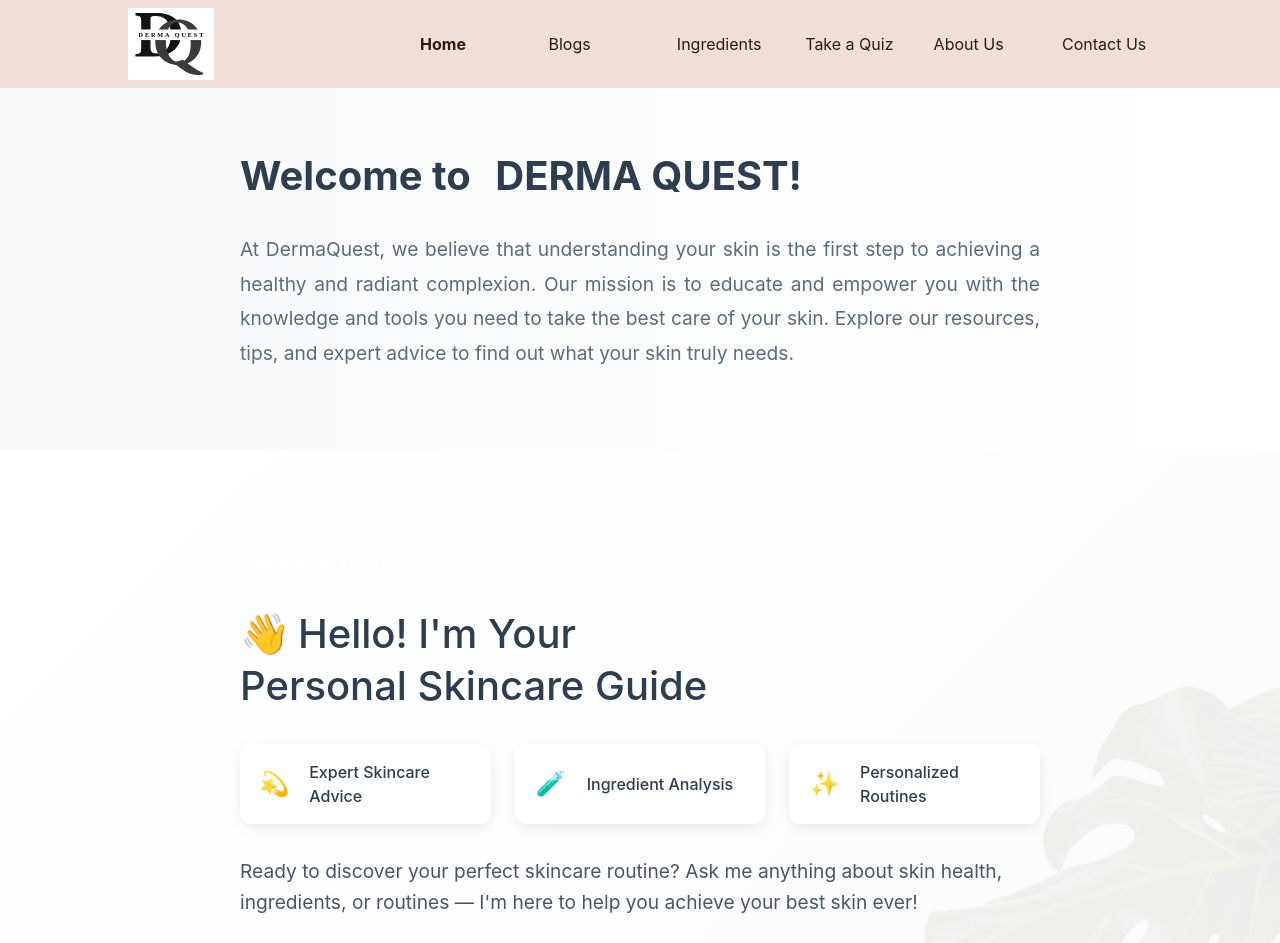
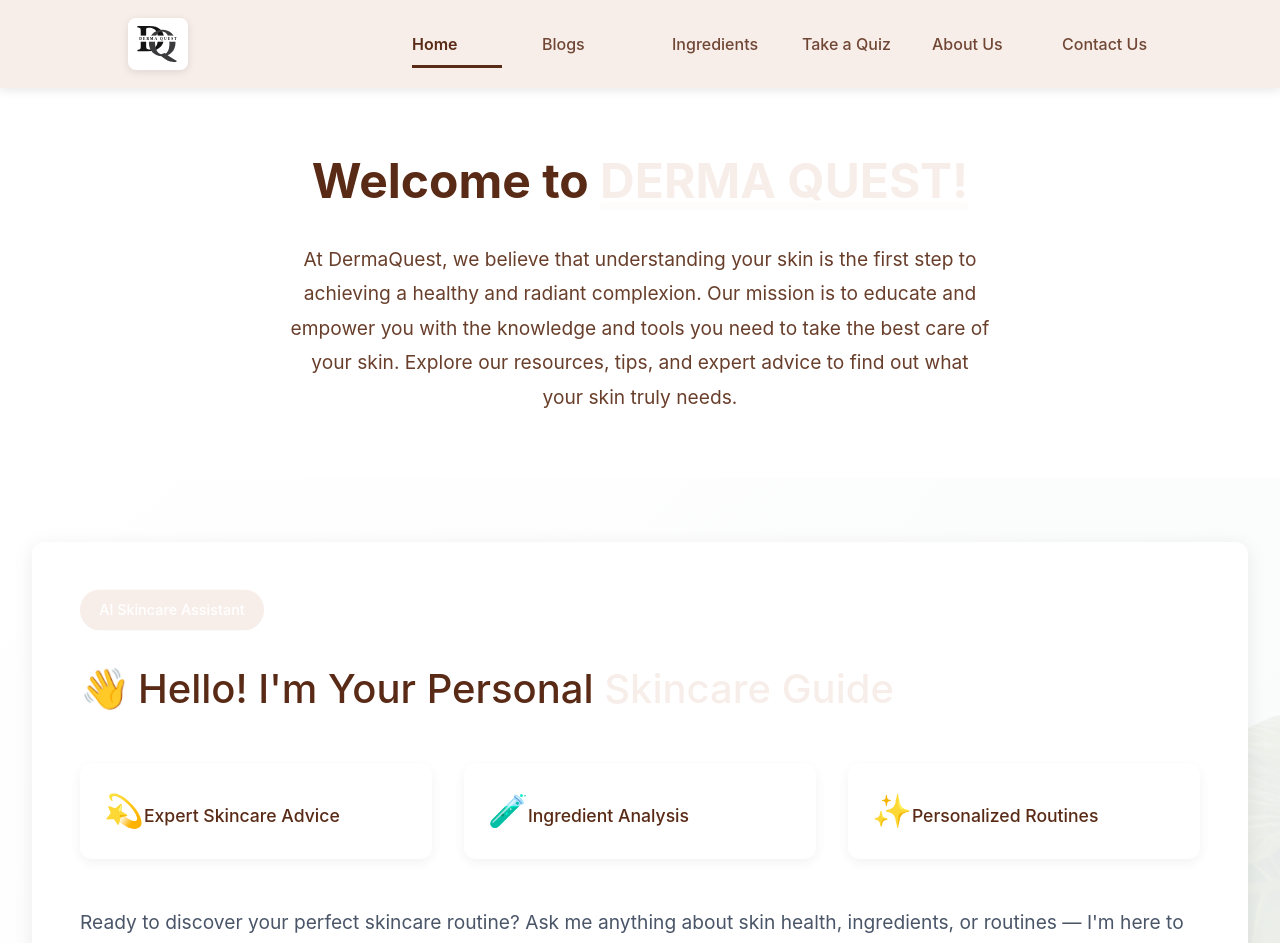
Before and after one commit to NiyatiGarg/DermaQuest, a React (Create React App) app: page / in a window 1280 px wide. Shown: the top 943 px of the page. Built offline with nearby package versions, Linux system fonts and the light colour scheme.

Commit message:
enhanced ui

```diff
--- a/src/pages/Header.css
+++ b/src/pages/Header.css
@@ -29,3 +29,162 @@
 
 
 }
+
+/* Header Styles */
+.header {
+  position: sticky;
+  top: 0;
+  z-index: 1000;
+  padding: 0.5rem 10vw;
+  background-color: var(--theme-color);
+  transition: background-color 0.3s ease;
+  box-shadow: 0 2px 10px rgba(0, 0, 0, 0.1);
+}
+
+.header-content {
+  display: flex;
+  align-items: center;
+  justify-content: space-between;
+  max-width: 1400px;
+  margin: 0 auto;
+  height: 72px;
+}
+
+.logo-container {
+  display: flex;
+  align-items: center;
+}
+
+.app-logo {
+  height: 52px;
+  padding: 8px;
+  background: white;
+  border-radius: 8px;
+  box-shadow: 0 2px 8px rgba(0, 0, 0, 0.1);
+  transition: transform 0.3s ease;
+}
+
+.app-logo:hover {
+  transform: translateY(-2px);
+}
+
+.nav-menu {
+  display: flex;
+  align-items: center;
+  gap: 2.5rem;
+}
+
+.nav-link {
+  position: relative;
+  padding: 0.5rem 0;
+  color: var(--contrast-color);
+  text-decoration: none;
+  font-size: 1rem;
+  font-weight: 500;
+  transition: all 0.3s ease;
+  opacity: 0.85;
+}
+
+.nav-link:hover {
+  opacity: 1;
+  color: var(--contrast-color);
+}
+
+.nav-link::after {
+  content: '';
+  position: absolute;
+  bottom: -4px;
+  left: 0;
+  width: 100%;
+  height: 3px;
+  background-color: var(--contrast-color);
+  transform: scaleX(0);
+  transform-origin: right;
+  transition: transform 0.3s ease;
+}
+
+.nav-link:hover::after {
+  transform: scaleX(1);
+  transform-origin: left;
+}
+
+.active-nav-link {
+  font-weight: 600;
+  opacity: 1;
+}
+
+.active-nav-link::after {
+  transform: scaleX(1);
+}
+
+/* Mobile Menu Icon */
+.mobile-menu-icon {
+  display: none;
+  font-size: 2rem;
+  color: var(--contrast-color);
+  background: none;
+  border: none;
+  padding: 0.5rem;
+  cursor: pointer;
+  transition: transform 0.3s ease;
+}
+
+.mobile-menu-icon:hover {
+  transform: scale(1.1);
+}
+
+/* Media Queries */
+@media (max-width: 1200px) {
+  .header {
+    padding: 0.5rem 5vw;
+  }
+
+  .nav-menu {
+    gap: 2rem;
+  }
+}
+
+@media (max-width: 992px) {
+  .nav-menu {
+    gap: 1.5rem;
+  }
+
+  .nav-link {
+    font-size: 0.95rem;
+  }
+}
+
+@media (max-width: 768px) {
+  .header {
+    padding: 0.5rem 1rem;
+  }
+
+  .header-content {
+    height: 60px;
+  }
+
+  .app-logo {
+    height: 44px;
+  }
+
+  .nav-menu {
+    display: none;
+  }
+
+  .mobile-menu-icon {
+    display: block;
+  }
+
+  .mobile-menu-open {
+    display: flex;
+    flex-direction: column;
+    position: absolute;
+    top: 100%;
+    left: 0;
+    right: 0;
+    background-color: var(--theme-color);
+    padding: 1rem;
+    gap: 1rem;
+    box-shadow: 0 4px 12px rgba(0, 0, 0, 0.1);
+  }
+}
--- a/src/pages/Header.js
+++ b/src/pages/Header.js
@@ -1,87 +1,106 @@
 // Header.js
 
-import React, { useEffect, useState, useContext } from 'react';
+import React, { useEffect, useContext } from 'react';
 import { NavLink, useLocation } from 'react-router-dom';
 import Logo from '../aa.svg';
-
 import { AppContext } from '../AppContext';
 import './Header.css';
 import SideNav from './components/SideNav';
-
 import { RiMenu2Fill } from "react-icons/ri";
 
+const Header = () => {
+    const {
+        pageTheme,
+        setPageTheme,
+        isSmallScreen,
+        openSideNav,
+        setOpenSideNav,
+        setContrastColor,
+        contrastColor
+    } = useContext(AppContext);
 
-const Header = () => {
-
-    const { pageTheme, setPageTheme, isSmallScreen, openSideNav, setOpenSideNav, setContrastColor } = useContext(AppContext);
-
-    const location = useLocation(); // Get the current location object
-const currentPath = location.pathname;
+    const location = useLocation();
 
     const ColorsArray = [
-        { pagename: '/', theme: 'rgb(239, 223, 216)' },
-        { pagename: '/quiz', theme: 'rgb(213, 228, 205)' },
-        { pagename: '/about', theme: 'rgb(195, 211, 240)' },
-        { pagename: '/contact', theme: 'rgb(219, 194, 203)' },
-        { pagename: '/ingredients', theme: 'rgb(182, 210, 231)' },
-        { pagename: '/blogs', theme: 'rgb(208, 195, 212)' },
+        { pagename: '/', theme: 'rgb(247, 238, 234)' },        // Softer pink
+        { pagename: '/quiz', theme: 'rgb(234, 242, 230)' },    // Soft sage green
+        { pagename: '/about', theme: 'rgb(230, 237, 247)' },   // Soft blue
+        { pagename: '/contact', theme: 'rgb(242, 234, 238)' }, // Soft rose
+        { pagename: '/ingredients', theme: 'rgb(230, 240, 247)' }, // Soft sky blue
+        { pagename: '/blogs', theme: 'rgb(238, 234, 242)' },   // Soft purple
     ];
-     const ContrastColors= [
-      { pagename: '/', theme: 'rgb(51, 24, 12)' },
-        { pagename: '/quiz', theme: 'rgb(75, 100, 61)' },
-        { pagename: '/about', theme: 'rgb(65, 79, 106)' },
-        { pagename: '/contact', theme: 'rgb(95, 48, 65)' },
-        { pagename: '/ingredients', theme: 'rgb(24, 56, 79)' },
-        { pagename: '/blogs', theme: 'rgb(55, 35, 61)' },
-     ]
+
+    const ContrastColors = [
+        { pagename: '/', theme: 'rgb(89, 42, 21)' },          // Deep brown
+        { pagename: '/quiz', theme: 'rgb(52, 89, 42)' },      // Forest green
+        { pagename: '/about', theme: 'rgb(42, 63, 89)' },     // Navy blue
+        { pagename: '/contact', theme: 'rgb(89, 42, 63)' },   // Deep rose
+        { pagename: '/ingredients', theme: 'rgb(21, 63, 89)' }, // Deep blue
+        { pagename: '/blogs', theme: 'rgb(63, 42, 89)' },     // Deep purple
+    ];
 
     useEffect(() => {
-        let matchedColor = ColorsArray.find(item => item.pagename==location.pathname)?.theme;
+        const matchedColor = ColorsArray.find(item => item.pagename === location.pathname)?.theme;
         if (matchedColor) {
-          setPageTheme(matchedColor);
+            setPageTheme(matchedColor);
+            document.documentElement.style.setProperty('--theme-color', matchedColor);
         }
-        let matchedContrast = ContrastColors.find(item => item.pagename==location.pathname)?.theme;
+
+        const matchedContrast = ContrastColors.find(item => item.pagename === location.pathname)?.theme;
         if (matchedContrast) {
-          setContrastColor(matchedContrast);
+            setContrastColor(matchedContrast);
+            document.documentElement.style.setProperty('--contrast-color', matchedContrast);
         }
-      }, [location.pathname]);
+    }, [location.pathname, setPageTheme, setContrastColor]);
+
+    const toggleSideNav = () => {
+        setOpenSideNav(!openSideNav);
+    };
 
     return (
+        <>
+            <header className="header" style={{ backgroundColor: pageTheme }}>
+                <div className="header-content">
+                    <div className="logo-container">
+                        <img src={Logo} alt="DermaQuest Logo" className="app-logo" />
+                    </div>
 
-        <>
-        <header className="d-flex align-items-center justify-content-between parent" style={{ display: 'flex', padding: '0vh 10vw', backgroundColor: pageTheme, overflow: 'scroll' }}>
-                <img src={Logo} style={{height: '72px', padding: '5px', background: 'white'}} alt='appLogo' className='appLogo my-2'/>
-            <nav className='d-flex align-items-center ' style={{ gap: '3vw' }}>
-                <NavLink className={({ isActive }) => isActive ? "nav-link active-nav-link font-mobile" : "nav-link font-mobile"} exact to="/" >Home</NavLink>
-                <NavLink className={({ isActive }) => isActive ? "nav-link active-nav-link font-mobile" : "nav-link font-mobile"} exact to="/blogs">Blogs</NavLink>
-                <NavLink className={({ isActive }) => isActive ? "nav-link active-nav-link font-mobile" : "nav-link font-mobile"} exact to="/ingredients" >Ingredients</NavLink>
-                <NavLink className={({ isActive }) => isActive ? "nav-link active-nav-link font-mobile" : "nav-link font-mobile"} to="/quiz" >Take a Quiz</NavLink>
-                <NavLink className={({ isActive }) => isActive ? "nav-link active-nav-link font-mobile" : "nav-link font-mobile"} to="/about" >About Us</NavLink>
-                <NavLink className={({ isActive }) => isActive ? "nav-link active-nav-link font-mobile" : "nav-link font-mobile"} to="/contact" >Contact Us</NavLink>
-            </nav>
-        </header>
+                    <nav className={`nav-menu ${openSideNav && isSmallScreen ? 'mobile-menu-open' : ''}`}>
+                        <NavLink className={({ isActive }) => isActive ? "nav-link active-nav-link" : "nav-link"} to="/">
+                            Home
+                        </NavLink>
+                        <NavLink className={({ isActive }) => isActive ? "nav-link active-nav-link" : "nav-link"} to="/blogs">
+                            Blogs
+                        </NavLink>
+                        <NavLink className={({ isActive }) => isActive ? "nav-link active-nav-link" : "nav-link"} to="/ingredients">
+                            Ingredients
+                        </NavLink>
+                        <NavLink className={({ isActive }) => isActive ? "nav-link active-nav-link" : "nav-link"} to="/quiz">
+                            Take a Quiz
+                        </NavLink>
+                        <NavLink className={({ isActive }) => isActive ? "nav-link active-nav-link" : "nav-link"} to="/about">
+                            About Us
+                        </NavLink>
+                        <NavLink className={({ isActive }) => isActive ? "nav-link active-nav-link" : "nav-link"} to="/contact">
+                            Contact Us
+                        </NavLink>
+                    </nav>
 
-        {/* menuIcon for mobile view */}
-              {isSmallScreen?
-                <>
-                <div className='align-items-start justify-content-start d-flex p-4' style={{}}>
-                    <RiMenu2Fill style={{fontSize: '2.5rem'}} onClick={()=>setOpenSideNav(!openSideNav)}/>
-                  </div>
-                  {openSideNav?
-                    <>
-                    <SideNav/>
-                    </>
-                  :
-                  null
-                  }
-                </>
+                    {isSmallScreen && (
+                        <button
+                            className="mobile-menu-icon"
+                            onClick={toggleSideNav}
+                            aria-label="Toggle navigation menu"
+                        >
+                            <RiMenu2Fill />
+                        </button>
+                    )}
+                </div>
+            </header>
 
-                :null
-              }
+            {isSmallScreen && openSideNav && <SideNav />}
         </>
-
-
     );
-}
+};
 
 export default Header;
--- a/src/pages/Home.css
+++ b/src/pages/Home.css
@@ -1,45 +1,73 @@
 /* Base styles */
+:root {
+  --max-width: 1400px;
+  --section-padding: 4rem 0;
+  --border-radius: 12px;
+  --transition-ease: all 0.3s cubic-bezier(0.4, 0, 0.2, 1);
+}
+
 .app-container {
-  overflow-x: hidden;
-  overflow-y: visible;
+  min-height: 100vh;
+  background: linear-gradient(
+    135deg,
+    rgba(255, 255, 255, 0.95),
+    rgba(var(--theme-color-rgb), 0.05)
+  );
 }
 
 /* Hero Section */
 .hero-section {
-  padding: 4rem 10vw;
-  background: linear-gradient(to right, #f8f9fa, #ffffff);
+  padding: var(--section-padding);
+  max-width: var(--max-width);
+  margin: 0 auto;
 }
 
 .hero-content {
   max-width: 800px;
   margin: 0 auto;
+  text-align: center;
 }
 
 .hero-title {
-  font-size: 2.5rem;
-  font-weight: bold;
+  font-size: 3rem;
+  font-weight: 700;
+  color: var(--contrast-color);
   margin-bottom: 2rem;
-  color: #2c3e50;
+  line-height: 1.2;
 }
 
 .brand-highlight {
   color: var(--theme-color);
-  padding-left: 15px;
+  position: relative;
+  display: inline-block;
+}
+
+.brand-highlight::after {
+  content: '';
+  position: absolute;
+  bottom: 0;
+  left: 0;
+  width: 100%;
+  height: 8px;
+  background: var(--theme-color);
+  opacity: 0.2;
+  border-radius: 4px;
 }
 
 .hero-description {
   font-size: 1.2rem;
   line-height: 1.8;
-  color: #5a6c7d;
-  text-align: justify;
+  color: var(--contrast-color);
+  opacity: 0.9;
+  max-width: 700px;
+  margin: 0 auto;
 }
 
 /* Consultation Section */
 .consultation-section {
   position: relative;
-  min-height: 70vh;
+  padding: var(--section-padding);
   background: linear-gradient(135deg, rgba(255,255,255,0.85), rgba(248,249,250,0.85));
-  padding: 4rem 0;
   overflow: hidden;
 }
 
@@ -63,9 +91,9 @@
 
 .consultation-container {
   position: relative;
-  max-width: 1200px;
+  max-width: var(--max-width);
   margin: 0 auto;
-  padding: 0 4rem;
+  padding: 0 2rem;
   z-index: 1;
 }
 
@@ -99,48 +127,34 @@
   filter: drop-shadow(0 0 8px rgba(var(--theme-color-rgb), 0.2));
 }
 
-/* Welcome Section Styles */
+/* Assistant Introduction */
 .assistant-intro {
-  position: relative;
-  z-index: 1;
+  background: white;
+  border-radius: var(--border-radius);
+  padding: 3rem;
+  box-shadow: 0 4px 20px rgba(0, 0, 0, 0.08);
   margin-bottom: 3rem;
-  padding: 2rem;
-  background: linear-gradient(
-    135deg,
-    rgba(var(--theme-color-rgb), 0.05) 0%,
-    rgba(var(--theme-color-rgb), 0.02) 100%
-  );
-  border-radius: 20px;
-  box-shadow:
-    0 0 0 1px rgba(var(--theme-color-rgb), 0.1),
-    0 10px 30px -10px rgba(var(--theme-color-rgb), 0.2);
-}
-
-.welcome-container {
-  max-width: 800px;
-  margin: 0 auto;
 }
 
 .welcome-badge {
   display: inline-block;
-  padding: 0.5rem 1rem;
+  padding: 0.6rem 1.2rem;
   background: var(--theme-color);
   color: white;
   border-radius: 20px;
   font-size: 0.9rem;
   font-weight: 500;
-  margin-bottom: 1.5rem;
+  margin-bottom: 2rem;
   transform: translateY(0);
   animation: badgeFloat 3s ease-in-out infinite;
-  box-shadow: 0 4px 15px -3px rgba(var(--theme-color-rgb), 0.3);
+  box-shadow: 0 4px 12px rgba(var(--theme-color-rgb), 0.2);
 }
 
 .welcome-title {
   font-size: 2.5rem;
-  color: #2c3e50;
+  color: var(--contrast-color);
   margin-bottom: 2rem;
   line-height: 1.3;
-  position: relative;
 }
 
 .wave-emoji {
@@ -171,47 +185,33 @@
 .welcome-features {
   display: grid;
   grid-template-columns: repeat(3, 1fr);
-  gap: 1.5rem;
-  margin: 2rem 0;
+  gap: 2rem;
+  margin: 3rem 0;
 }
 
 .feature-item {
-  display: flex;
-  align-items: center;
-  gap: 1rem;
-  padding: 1rem;
   background: white;
-  border-radius: 12px;
-  box-shadow: 0 4px 15px -3px rgba(0, 0, 0, 0.1);
-  transition: all 0.3s ease;
+  padding: 1.5rem;
+  border-radius: var(--border-radius);
+  box-shadow: 0 4px 12px rgba(0, 0, 0, 0.05);
+  transition: var(--transition-ease);
 }
 
 .feature-item:hover {
-  transform: translateY(-2px);
-  box-shadow: 0 6px 20px -3px rgba(var(--theme-color-rgb), 0.2);
+  transform: translateY(-4px);
+  box-shadow: 0 8px 24px rgba(0, 0, 0, 0.1);
 }
 
 .feature-icon {
-  font-size: 1.5rem;
-  display: flex;
-  align-items: center;
-  justify-content: center;
-  width: 40px;
-  height: 40px;
-  background: rgba(var(--theme-color-rgb), 0.1);
-  border-radius: 10px;
-  transition: all 0.3s ease;
-}
-
-.feature-item:hover .feature-icon {
-  transform: scale(1.1);
-  background: rgba(var(--theme-color-rgb), 0.15);
+  font-size: 2rem;
+  color: var(--theme-color);
+  margin-bottom: 1rem;
 }
 
 .feature-text {
+  font-size: 1.1rem;
+  color: var(--contrast-color);
   font-weight: 500;
-  color: #2c3e50;
-  font-size: 1rem;
 }
 
 .welcome-text {
@@ -223,54 +223,52 @@
 
 /* Search Container */
 .search-container {
-  position: relative;
-  z-index: 1;
-  margin-bottom: 3rem;
-  max-width: 600px;
+  max-width: 700px;
+  margin: 0 auto;
 }
 
 .search-wrapper {
   display: flex;
   align-items: center;
   background: white;
-  border-radius: 12px;
-  box-shadow: 0 8px 16px rgba(0,0,0,0.1);
-  border: 2px solid transparent;
-  transition: all 0.3s ease;
+  border-radius: 30px;
+  padding: 0.5rem;
+  box-shadow: 0 4px 20px rgba(0, 0, 0, 0.08);
+  transition: var(--transition-ease);
 }
 
 .search-wrapper:focus-within {
-  border-color: var(--theme-color);
-  box-shadow: 0 12px 24px rgba(0,0,0,0.15);
+  box-shadow: 0 8px 30px rgba(var(--theme-color-rgb), 0.15);
+  transform: translateY(-2px);
 }
 
 .search-input {
   flex: 1;
-  padding: 1.2rem 1.5rem;
+  padding: 1rem 1.5rem;
   border: none;
   background: transparent;
   font-size: 1.1rem;
-  color: #2c3e50;
-  outline: none;
+  color: var(--contrast-color);
 }
 
 .search-input::placeholder {
-  color: #a0aec0;
+  color: rgba(var(--contrast-color-rgb), 0.5);
 }
 
 .search-button {
   background: var(--theme-color);
+  color: white;
   border: none;
-  padding: 1rem 1.5rem;
-  border-radius: 0 10px 10px 0;
-  color: white;
+  padding: 1rem 2rem;
+  border-radius: 25px;
+  font-size: 1.1rem;
   cursor: pointer;
-  transition: all 0.3s ease;
+  transition: var(--transition-ease);
 }
 
 .search-button:hover {
-  background: darken(var(--theme-color), 10%);
   transform: translateY(-2px);
+  box-shadow: 0 4px 12px rgba(var(--theme-color-rgb), 0.2);
 }
 
 .example-text {
@@ -283,10 +281,8 @@
 
 /* Chat Container */
 .chat-container {
-  position: relative;
-  z-index: 1;
-  max-width: 600px;
-  margin-top: 2rem;
+  max-width: 800px;
+  margin: 3rem auto 0;
 }
 
 .chat-response {
@@ -297,44 +293,34 @@
   display: flex;
   align-items: center;
   gap: 1rem;
-  margin-bottom: 1.5rem;
+  margin-bottom: 2rem;
   padding-bottom: 1rem;
   border-bottom: 2px solid rgba(var(--theme-color-rgb), 0.1);
-  color: var(--theme-color);
 }
 
 .bot-icon {
   font-size: 1.8rem;
   color: var(--theme-color);
-  animation: pulseIcon 2s ease-in-out infinite;
 }
 
 .response-content {
-  color: #2c3e50;
-  position: relative;
-  padding-left: 3rem;
-  transition: max-height 0.5s ease-in-out;
+  background: white;
+  border-radius: var(--border-radius);
+  padding: 2rem;
+  box-shadow: 0 4px 20px rgba(0, 0, 0, 0.08);
 }
 
-.response-content.collapsed {
-  max-height: 600px;
-  overflow: hidden;
-  mask-image: linear-gradient(to bottom, black 70%, transparent 100%);
-  -webkit-mask-image: linear-gradient(to bottom, black 70%, transparent 100%);
+.response-inner {
+  transition: max-height 0.5s cubic-bezier(0.4, 0, 0.2, 1);
 }
 
-.response-content::before {
-  content: '';
-  position: absolute;
-  left: 0.9rem;
-  top: 0;
-  bottom: 0;
-  width: 2px;
-  background: linear-gradient(
-    to bottom,
-    var(--theme-color),
-    rgba(var(--theme-color-rgb), 0.1)
-  );
+.response-content.collapsed .response-inner {
+  max-height: 300px;
+  overflow: hidden;
+}
+
+.response-content.expanded .response-inner {
+  max-height: none;
 }
 
 .response-paragraph {
@@ -517,9 +503,21 @@
     width: 150px;
     height: 150px;
   }
+
+  .hero-title {
+    font-size: 2.5rem;
+  }
+
+  .welcome-features {
+    grid-template-columns: repeat(2, 1fr);
+  }
 }
 
 @media (max-width: 768px) {
+  :root {
+    --section-padding: 3rem 0;
+  }
+
   .hero-section {
     padding: 3rem 5vw;
   }
@@ -529,7 +527,7 @@
   }
 
   .consultation-container {
-    padding: 0 1.5rem;
+    padding: 0 1rem;
   }
 
   .question-mark-decoration {
@@ -546,7 +544,6 @@
 
   .welcome-features {
     grid-template-columns: 1fr;
-    gap: 1rem;
   }
 
   .feature-item {
@@ -560,17 +557,16 @@
 
   .search-wrapper {
     flex-direction: column;
-    border-radius: 10px;
+    padding: 1rem;
   }
 
   .search-input {
     width: 100%;
-    padding: 1rem;
+    margin-bottom: 1rem;
   }
 
   .search-button {
     width: 100%;
-    border-radius: 0 0 10px 10px;
   }
 
   .response-header {
@@ -767,7 +763,7 @@
     transform: translateY(0);
   }
   50% {
-    transform: translateY(-5px);
+    transform: translateY(-6px);
   }
 }
 
@@ -794,19 +790,19 @@
 
 /* Show More Button */
 .show-more-button {
-  display: block;
-  margin: 1rem auto;
+  display: flex;
+  align-items: center;
+  justify-content: center;
+  gap: 0.5rem;
+  margin: 2rem auto 0;
   padding: 0.8rem 2rem;
-  background: transparent;
+  background: white;
   border: 2px solid var(--theme-color);
   color: var(--theme-color);
   border-radius: 25px;
-  font-size: 1rem;
   font-weight: 500;
   cursor: pointer;
-  transition: all 0.3s ease;
-  position: relative;
-  z-index: 1;
+  transition: var(--transition-ease);
 }
 
 .show-more-button:hover {
@@ -816,6 +812,77 @@
   box-shadow: 0 4px 12px rgba(var(--theme-color-rgb), 0.2);
 }
 
-.show-more-button:active {
-  transform: translateY(0);
+.button-lines-count {
+  font-size: 0.85rem;
+  opacity: 0.8;
+  margin-left: 5px;
+  background: rgba(var(--theme-color-rgb), 0.1);
+  padding: 2px 8px;
+  border-radius: 12px;
 }
+
+/* Fade Overlay */
+.fade-overlay {
+  position: absolute;
+  bottom: 0;
+  left: 0;
+  right: 0;
+  height: 120px;
+  background: linear-gradient(
+    to bottom,
+    rgba(255, 255, 255, 0) 0%,
+    rgba(255, 255, 255, 0.8) 30%,
+    rgba(255, 255, 255, 0.95) 70%,
+    rgba(255, 255, 255, 1) 100%
+  );
+  pointer-events: none;
+  display: flex;
+  align-items: flex-end;
+  justify-content: center;
+  padding-bottom: 20px;
+}
+
+.fade-dots {
+  display: flex;
+  gap: 8px;
+  margin-bottom: 10px;
+}
+
+.fade-dots span {
+  width: 8px;
+  height: 8px;
+  background: var(--theme-color);
+  border-radius: 50%;
+  opacity: 0.5;
+  animation: dotPulse 1.5s ease-in-out infinite;
+}
+
+.fade-dots span:nth-child(2) {
+  animation-delay: 0.2s;
+}
+
+.fade-dots span:nth-child(3) {
+  animation-delay: 0.4s;
+}
+
+/* Animations */
+@keyframes dotPulse {
+  0%, 100% {
+    transform: scale(1);
+    opacity: 0.5;
+  }
+  50% {
+    transform: scale(1.5);
+    opacity: 0.8;
+  }
+}
+
+@media (max-width: 768px) {
+  .response-content.collapsed .response-inner {
+    max-height: 200px;
+  }
+
+  .fade-overlay {
+    height: 100px;
+  }
+}
```
Also changed, not shown: src/pages/Home.js (+41 -11 lines).
